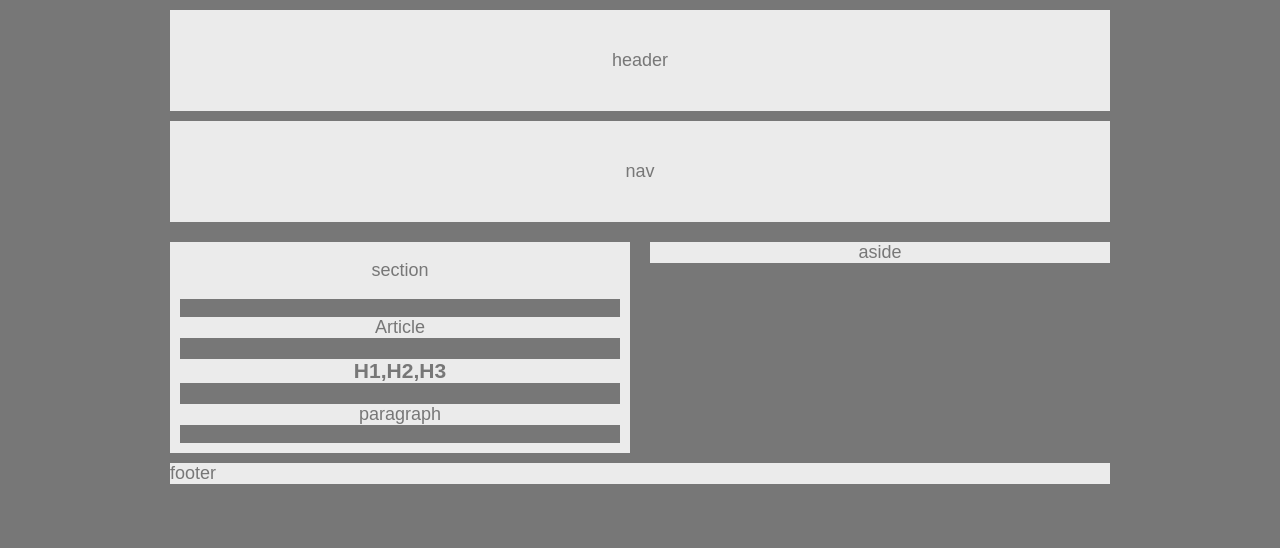
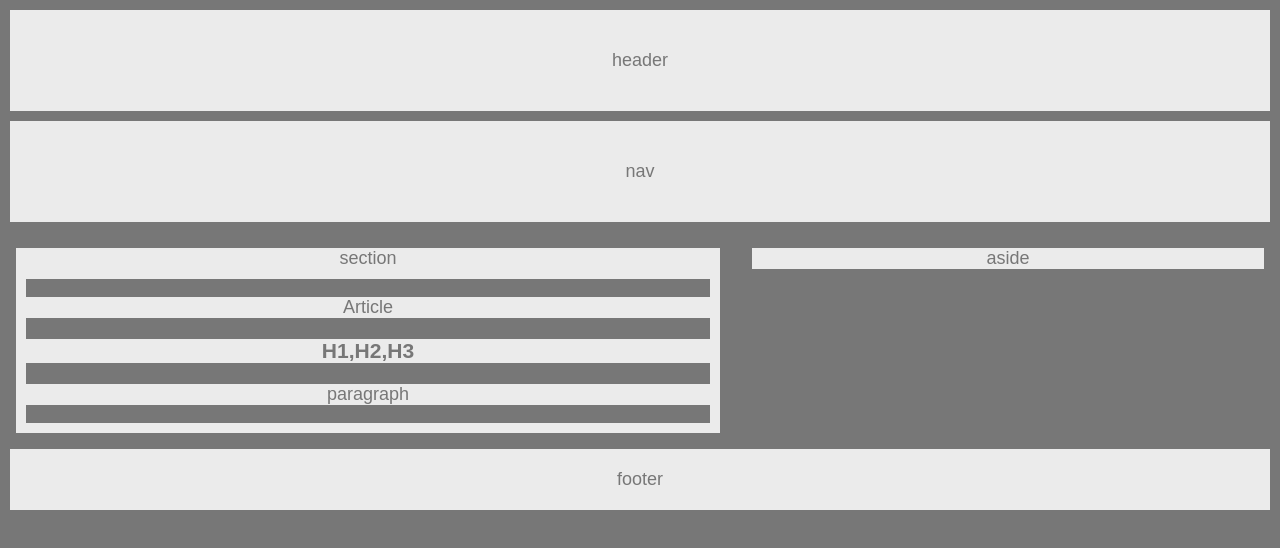
Before and after one commit to NelsonCad/Basic-portfolio, a plain HTML site: page index.html in a window 1280 px wide. Drawn offline with Linux system fonts and the light colour scheme.

Commit message:
fixed most of the structure

```diff
--- a/assets/css/style.css
+++ b/assets/css/style.css
@@ -2,7 +2,7 @@ body {
     font-family: Arial, Helvetica, sans-serif;
     color: #777;
     background-color: #777;
-    width: 960px;
+    width: 100%;
     font-size: 18px;
     align-content: center;
     margin: auto;
@@ -20,9 +20,9 @@ header, nav {
 }
 
 section {
-    width: 460px;
+    width: 55%;
     float: left;
-    margin: 10px;
+    margin: 1.25%;
     height: 55%;
     text-align: center;
 }
@@ -43,8 +43,8 @@ h1, p {
 
 aside {
     float: left;
-    Width: 460px;
-    margin: 10px;
+    Width: 40%;
+    margin: 1.25%;
     text-align: center;
     height: 55%;
 }
@@ -52,4 +52,7 @@ aside {
 footer {
     clear: both;
     margin: 10px;
+    padding: 20px;
+    text-align: center;
+    width: auto;
 }
--- a/index.html
+++ b/index.html
@@ -17,7 +17,7 @@
     </nav>
 
     <section>
-        <p>section</p>
+        section
         <article>
             <p>Article</p>
             <h1>H1,H2,H3</h1>
```
